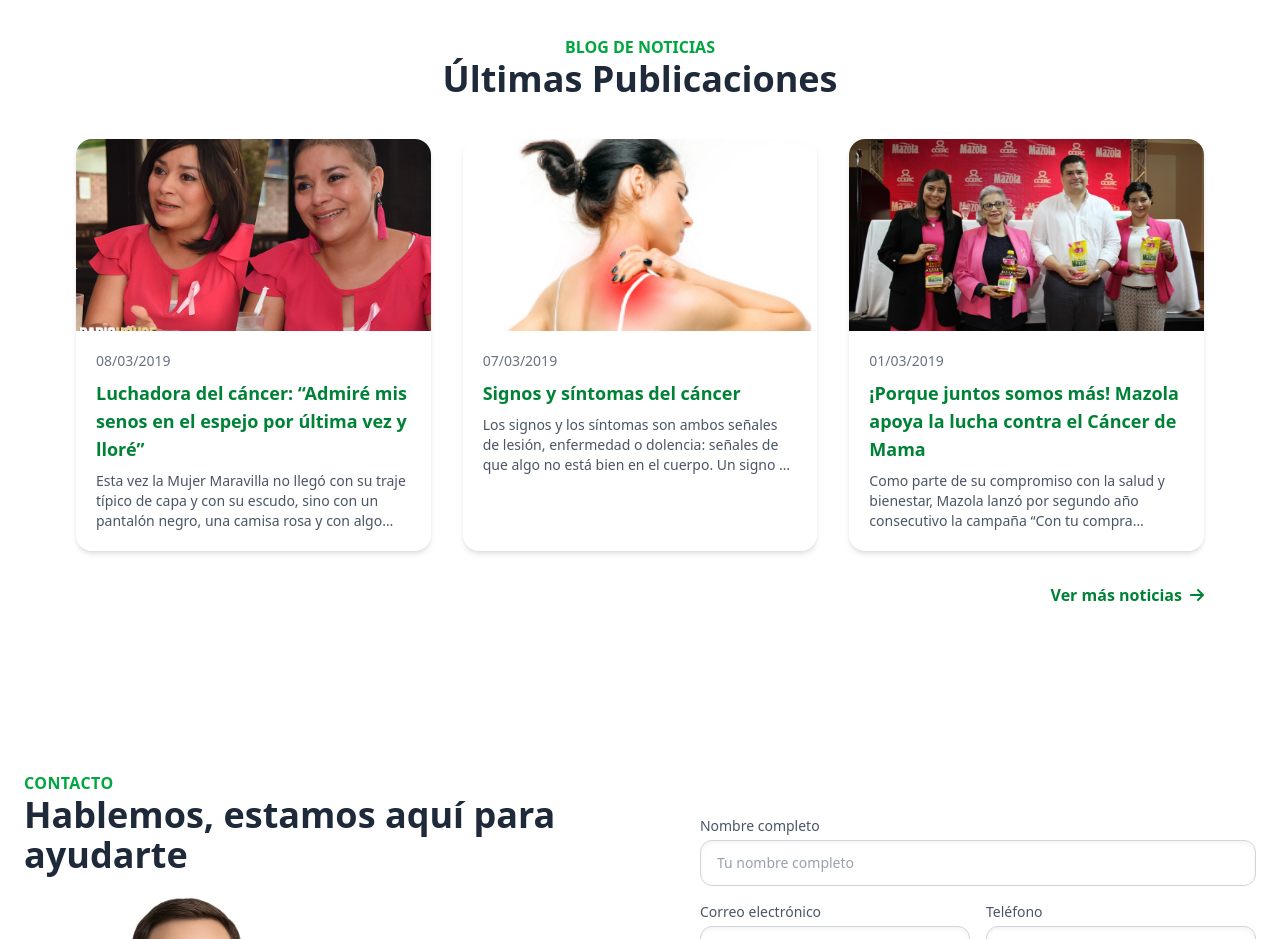
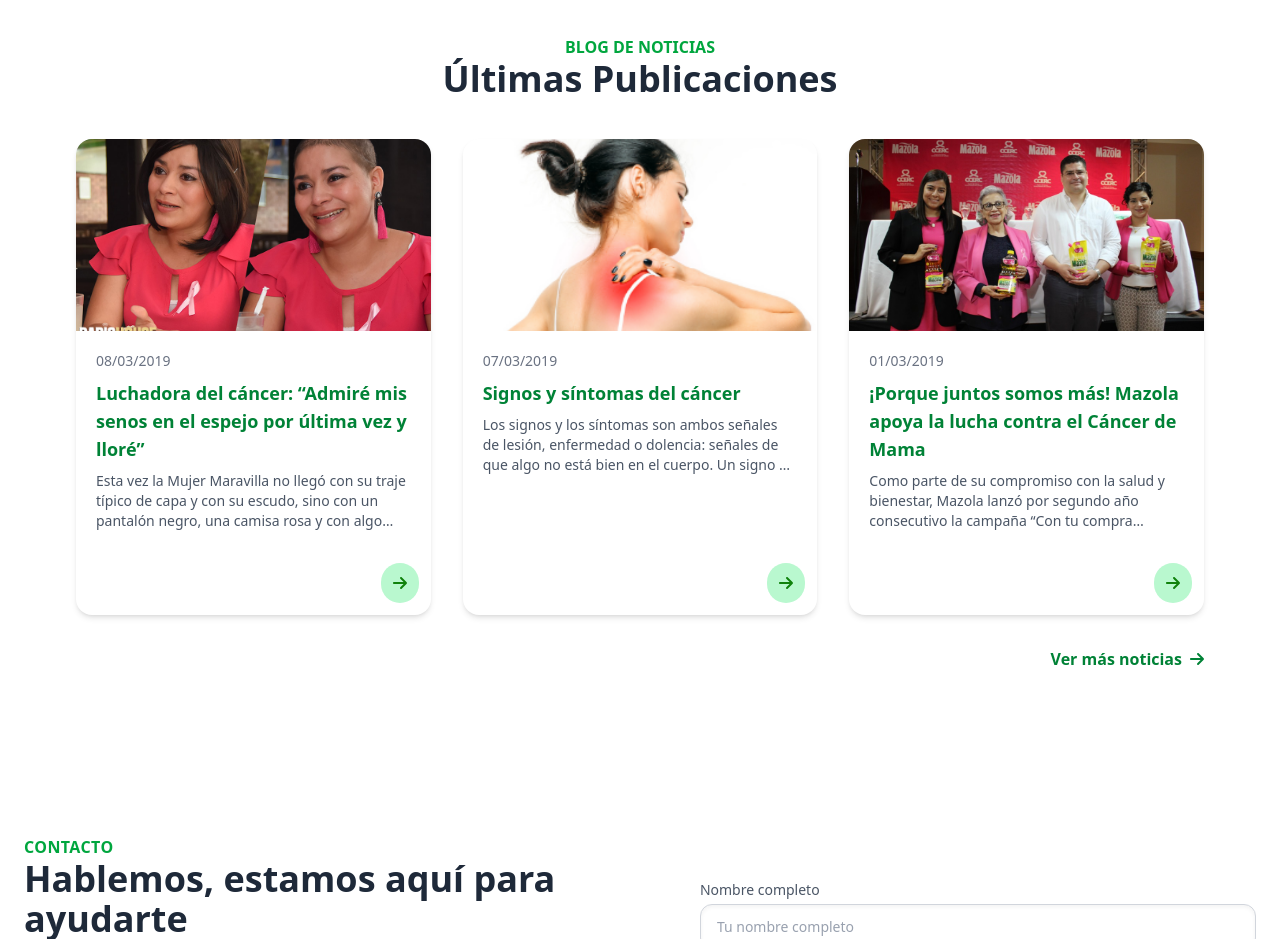
Before and after one commit to DjGarcia4/emma-site-netlify, a Vue app: page / in a window 1280 px wide. Shown: the part 4460-5399 px from the top of the page. Built offline with nearby package versions, Linux system fonts and the light colour scheme.

Commit message:
Feat(Blog): Add botton on each blog card to see more

```diff
--- a/src/components/blog/BlogCard.vue
+++ b/src/components/blog/BlogCard.vue
@@ -1,8 +1,9 @@
 <template>
   <RouterLink
     :to="{ name: 'blog', params: { id: blog.id } }"
-    class="bg-white rounded-2xl shadow-md overflow-hidden transition hover:shadow-xl"
+    class="bg-white rounded-2xl shadow-md overflow-hidden transition hover:shadow-xl flex flex-col justify-between"
   >
+    <div>
       <img :src="blog.image" alt="" class="w-full h-48 object-cover" />
       <div class="p-5">
         <p class="text-sm text-gray-500 mb-2">{{ blog.date }}</p>
@@ -14,6 +15,15 @@
         <p class="text-gray-600 mt-2 text-sm line-clamp-3">
           {{ blog.description }}
         </p>
+      </div>
+    </div>
+    <div class="flex justify-end p-3">
+      <RouterLink
+        :to="{ name: 'blog', params: { id: blog.id } }"
+        class="bg-green-200 rounded-full py-2 px-3 text-primary"
+      >
+        <font-awesome-icon :icon="['fas', 'arrow-right']" />
+      </RouterLink>
     </div>
   </RouterLink>
 </template>
```
Lines whose indentation alone changed are shown as unchanged.
